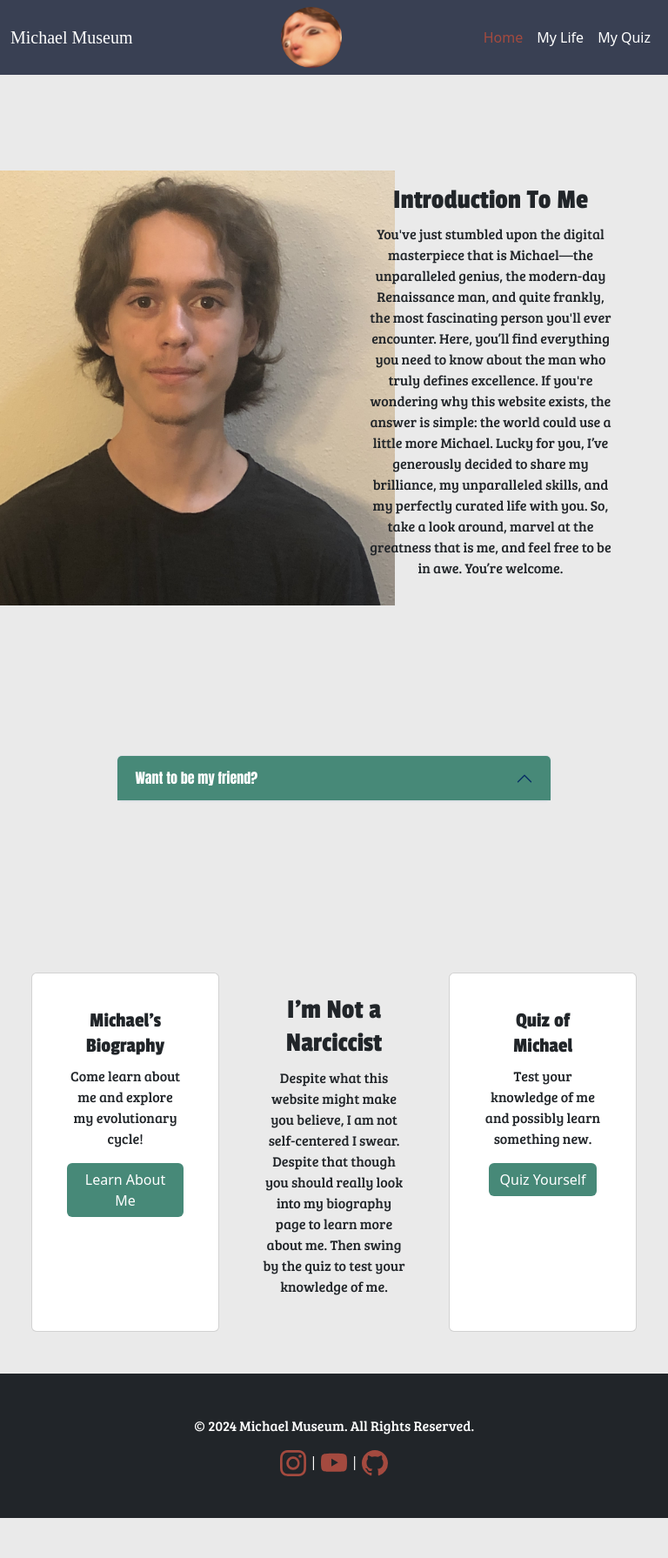
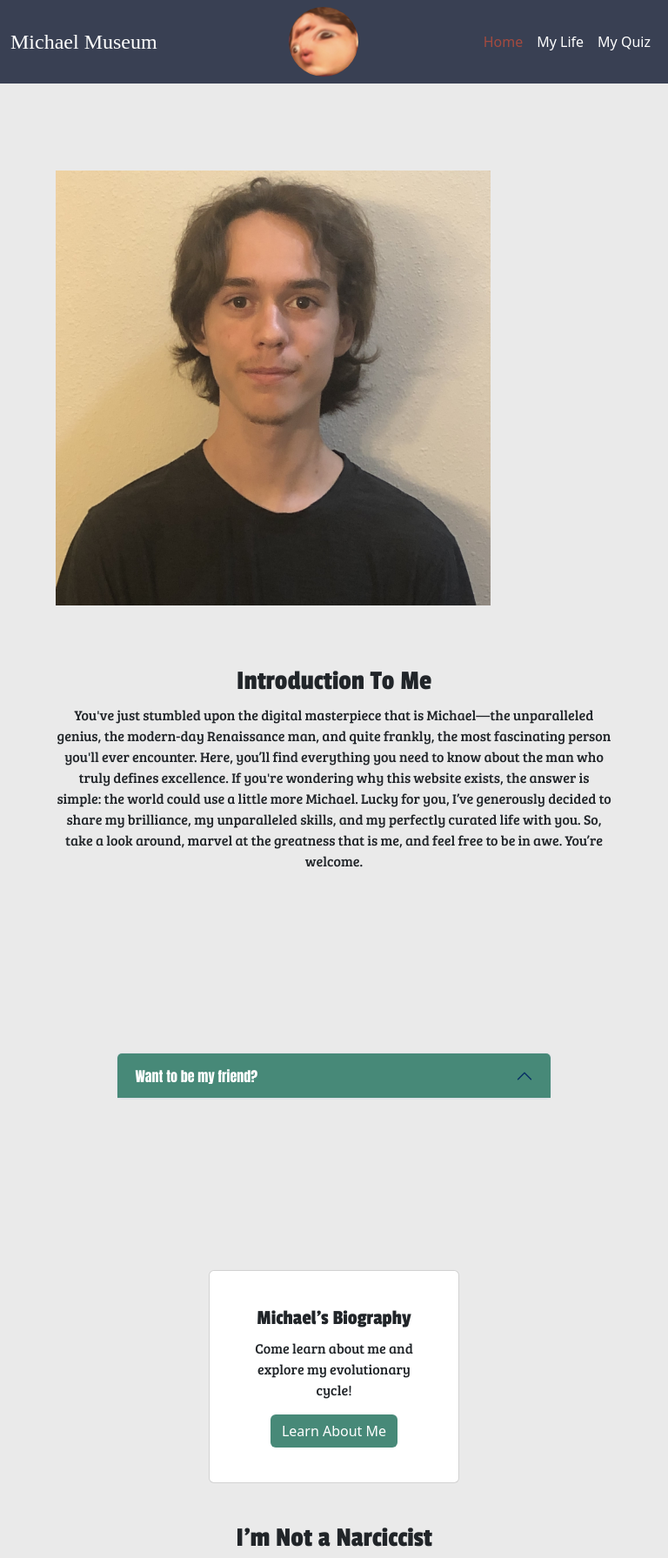
Before and after one commit to masterjedidcfl/masterjedidcfl.github.io, a plain HTML site: page index.html in a window 768 px wide. Shown: the top 1791 px of the page at 87% size. Before the commit the page ends 1745 px from the top, so only its background shows below. Drawn offline with nearby package versions, Linux system fonts and the light colour scheme; a web font is replaced by a local one.

Commit message:
Update styles.css

```diff
--- a/styles.css
+++ b/styles.css
@@ -186,10 +186,9 @@ p {
 }
 
 .art-gallery {
-    background: linear-gradient(rgba(0, 0, 0, 0.4), rgba(0, 0, 0, 0.6)), url('img/art-gallery.jpg') no-repeat center center;
     background-size: cover;
     background-position: center;
-    min-height: 100vh; /* Covers the full viewport initially */
+    min-height: 100vh;
     width: 100vw;
     position: relative;
     overflow: hidden;
@@ -208,3 +207,51 @@ p {
     text-align: center;
     padding: 190px 0;
 }
+
+/* Medium view (768px to 1024px) */
+@media (min-width: 768px) and (max-width: 1024px) {
+    .navbar-brand {
+        font-size: 1.5rem;
+    }
+
+    .navbar-toggler {
+        display: none;
+    }
+
+    .profile-pic {
+        width: 80px;
+        height: 80px;
+    }
+
+    .container {
+        padding-left: 1rem;
+        padding-right: 1rem;
+    }
+
+    .col-md-6 {
+        width: 100%;
+        margin-bottom: 20px;
+    }
+
+    .col-md-6.d-flex {
+        flex-direction: column;
+    }
+
+    .accordion {
+        width: 90%;
+    }
+
+    .col-md-4 {
+        width: 100%;
+        margin-bottom: 20px;
+    }
+
+    .card {
+        width: 100%;
+    }
+
+    .modal-content img {
+        max-width: 100%;
+        height: auto;
+    }
+}
```
